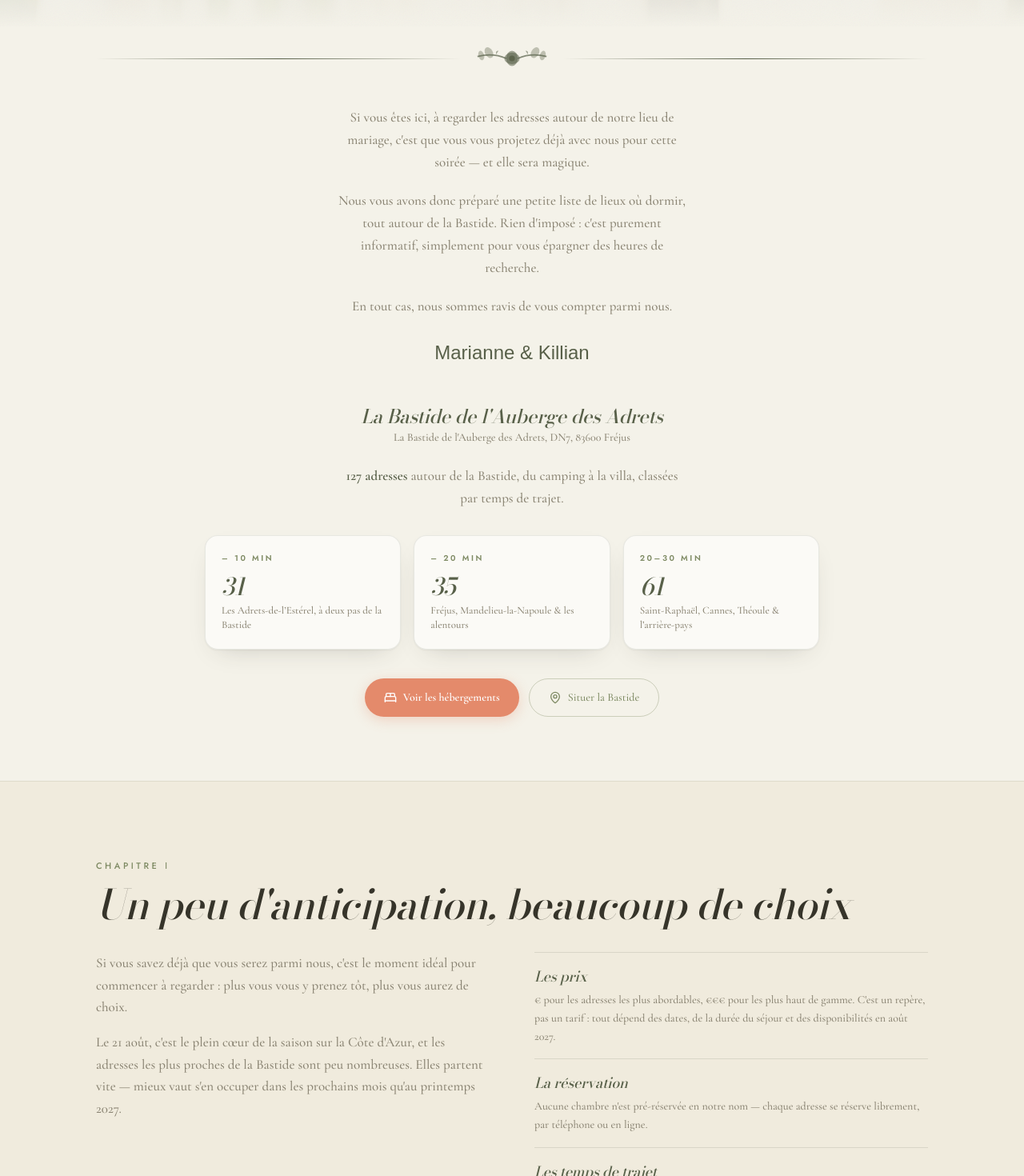
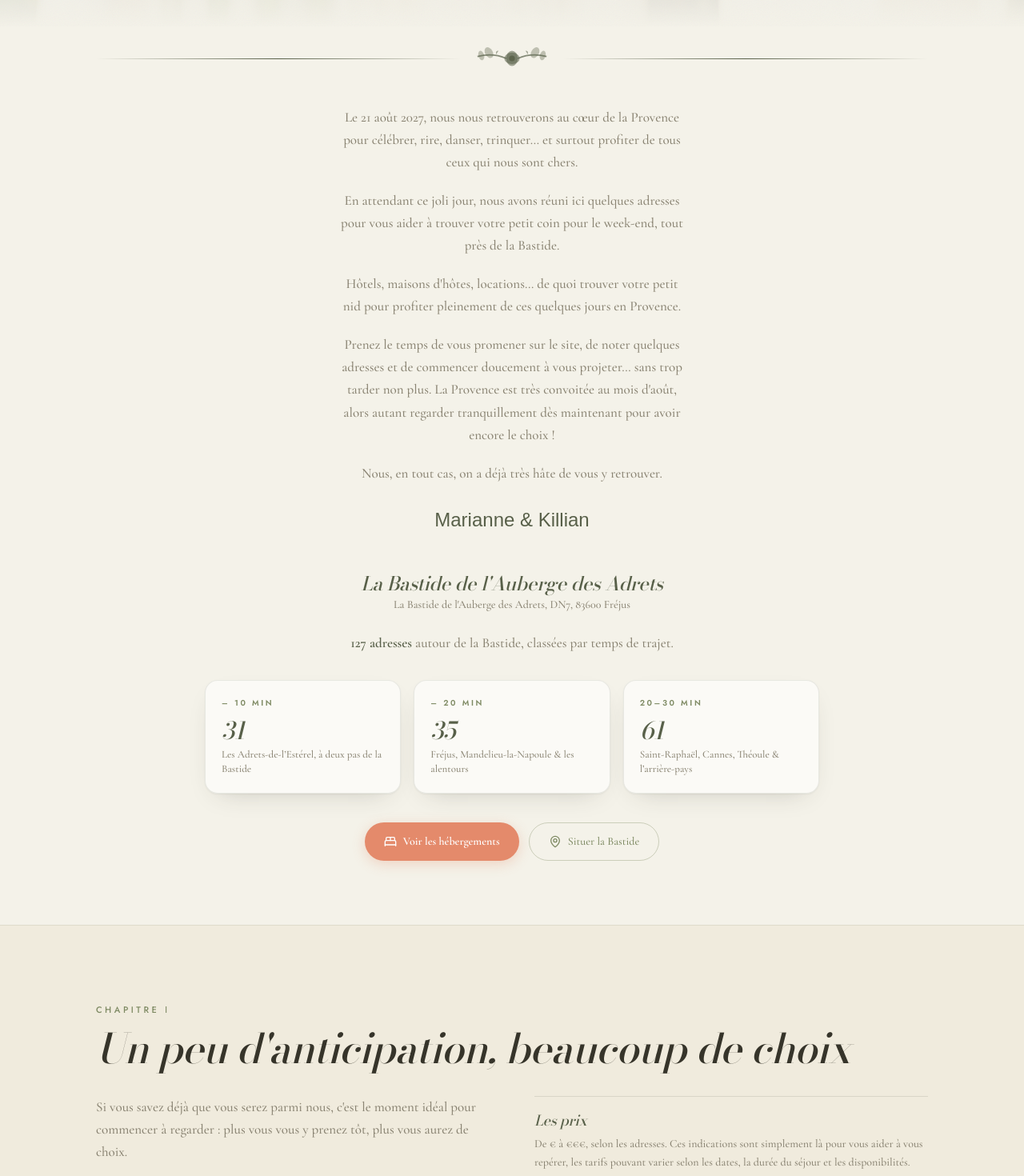
Before and after one commit to Unshaft/sejour-esterel, a Next.js app: page / in a window 1280 px wide. Shown: the part 560-2030 px from the top of the page at 80% size. Built offline with nearby package versions, Linux system fonts and the light colour scheme; no server answers; a web font is replaced by a local one.

Commit message:
Nouveau mot d'accueil, note des prix reformulée, sans emojis
Co-Authored-By: Claude Opus 5 (1M context) <noreply@anthropic.com>

```diff
--- a/src/app/page.tsx
+++ b/src/app/page.tsx
@@ -98,18 +98,29 @@ export default function Page() {
 
             {/* Le mot d'accueil — c'est nous qui parlons, pas le site. */}
             <p className="text-wedding-text-light max-w-[54ch] mx-auto">
-              Si vous êtes ici, à regarder les adresses autour de notre lieu de mariage, c&apos;est
-              que vous vous projetez déjà avec nous pour cette soirée — et elle sera magique.
+              Le 21 août 2027, nous nous retrouverons au cœur de la Provence pour célébrer, rire,
+              danser, trinquer… et surtout profiter de tous ceux qui nous sont chers.
             </p>
 
             <p className="mt-5 text-wedding-text-light max-w-[54ch] mx-auto">
-              Nous vous avons donc préparé une petite liste de lieux où dormir, tout autour de la
-              Bastide. Rien d&apos;imposé : c&apos;est purement informatif, simplement pour vous
-              épargner des heures de recherche.
+              En attendant ce joli jour, nous avons réuni ici quelques adresses pour vous aider à
+              trouver votre petit coin pour le week-end, tout près de la Bastide.
             </p>
 
             <p className="mt-5 text-wedding-text-light max-w-[54ch] mx-auto">
-              En tout cas, nous sommes ravis de vous compter parmi nous.
+              Hôtels, maisons d&apos;hôtes, locations… de quoi trouver votre petit nid pour profiter
+              pleinement de ces quelques jours en Provence.
+            </p>
+
+            <p className="mt-5 text-wedding-text-light max-w-[54ch] mx-auto">
+              Prenez le temps de vous promener sur le site, de noter quelques adresses et de
+              commencer doucement à vous projeter… sans trop tarder non plus. La Provence est très
+              convoitée au mois d&apos;août, alors autant regarder tranquillement dès maintenant pour
+              avoir encore le choix !
+            </p>
+
+            <p className="mt-5 text-wedding-text-light max-w-[54ch] mx-auto">
+              Nous, en tout cas, on a déjà très hâte de vous y retrouver.
             </p>
 
             <p className="mt-7 font-hand text-2xl text-wedding-vert-dark">
@@ -121,7 +132,7 @@ export default function Page() {
 
             <p className="mt-6 text-wedding-text-light max-w-[52ch] mx-auto">
               <strong className="font-semibold text-wedding-vert-dark">{LOGEMENTS.length} adresses</strong>{' '}
-              autour de la Bastide, du camping à la villa, classées par temps de trajet.
+              autour de la Bastide, classées par temps de trajet.
             </p>
 
             <div className="mt-8 grid gap-4 sm:grid-cols-3 max-w-3xl mx-auto">
@@ -196,9 +207,9 @@ export default function Page() {
                   cachets identiques qui se répètent. */}
               <dl className="scroll-animate stagger-1 border-t border-wedding-vert-dark/15">
                 <Note terme="Les prix">
-                  € pour les adresses les plus abordables, €€€ pour les plus haut de gamme. C&apos;est
-                  un repère, pas un tarif : tout dépend des dates, de la durée du séjour et des
-                  disponibilités en août 2027.
+                  De € à €€€, selon les adresses. Ces indications sont simplement là pour vous aider
+                  à vous repérer, les tarifs pouvant varier selon les dates, la durée du séjour et
+                  les disponibilités.
                 </Note>
                 <Note terme="La réservation">
                   Aucune chambre n&apos;est pré-réservée en notre nom — chaque adresse se réserve
```
